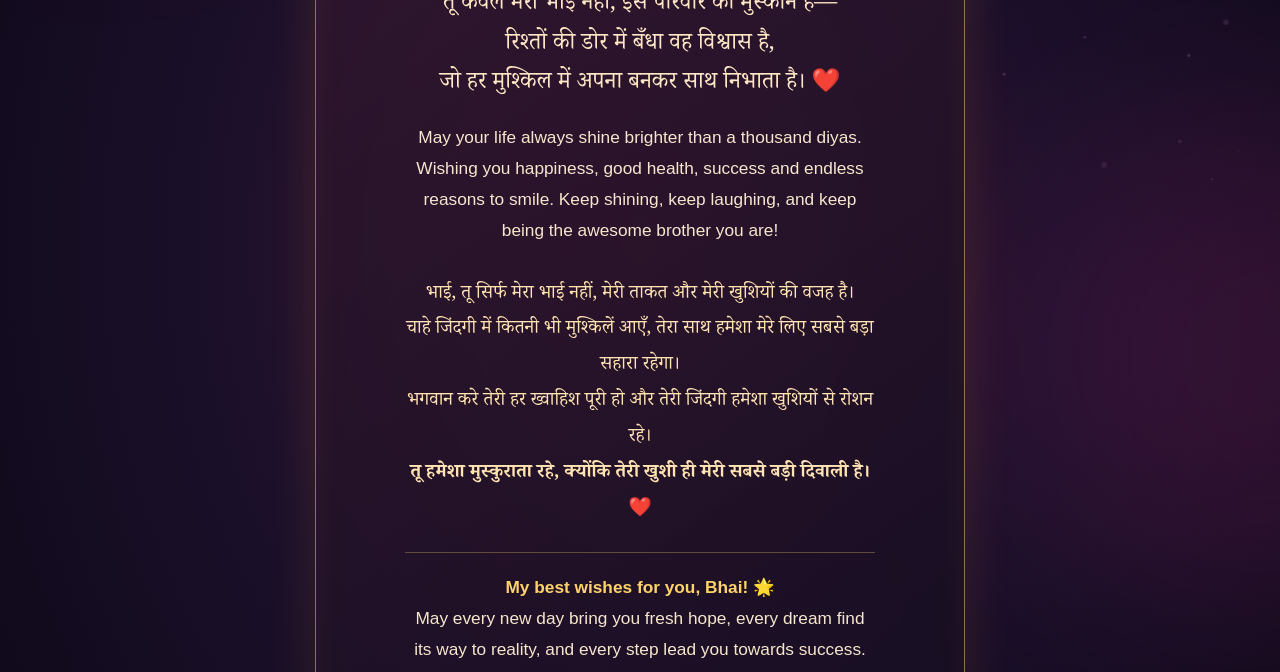
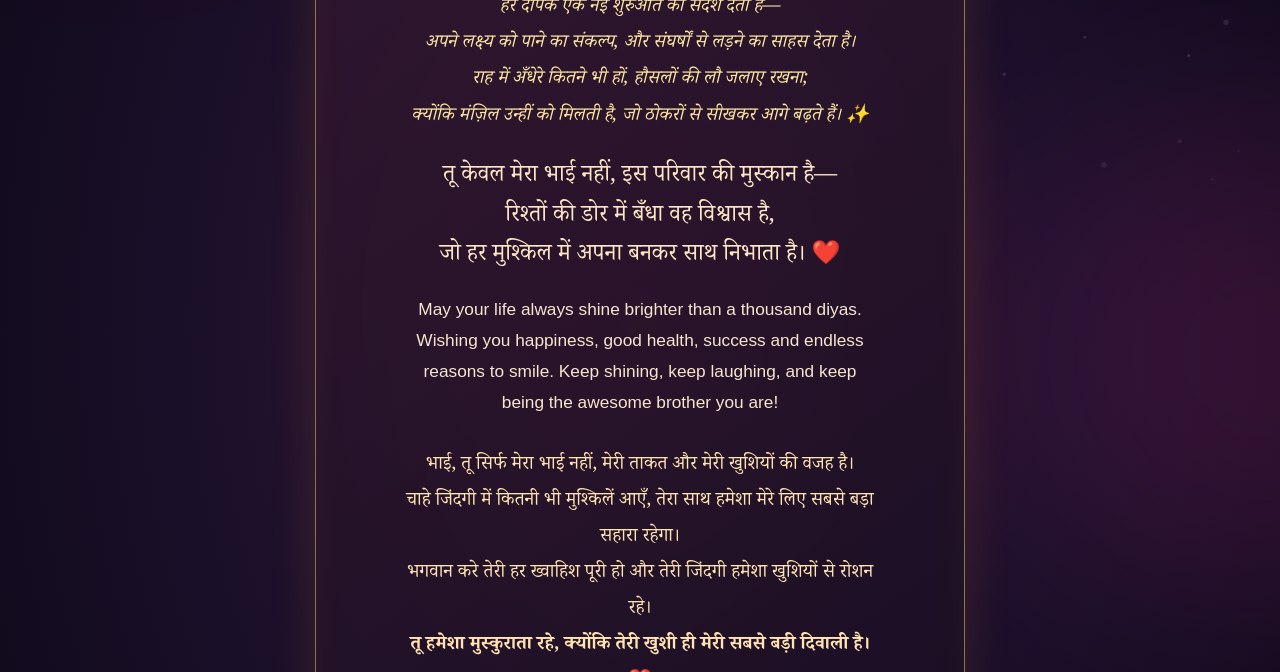
Before and after one commit to skboysandeep0-byte/Mydearfamily12, a plain HTML site: page index.html in a window 1280 px wide. Shown: the part 428-1100 px from the top of the page. Drawn offline with Linux system fonts and the light colour scheme.

Commit message:
Add philosophical Hindi Diwali message about goals and perseverance

```diff
--- a/index.html
+++ b/index.html
@@ -95,6 +95,12 @@
     <div class="eyebrow">A little festival surprise</div>
     <div class="diya-row" aria-hidden="true"><span class="diya">🪔</span><span class="diya">✨</span><span class="diya">🪔</span></div>
     <h1>Happy<br>Diwali!</h1>
+    <p class="message" lang="hi" style="margin:1.1rem auto 1.4rem;color:#ffe7a4;font-family:Georgia,'Noto Serif Devanagari',serif;font-size:1.16rem;line-height:1.95;font-style:italic">
+      हर दीपक एक नई शुरुआत का संदेश देता है—<br>
+      अपने लक्ष्य को पाने का संकल्प, और संघर्षों से लड़ने का साहस देता है।<br>
+      राह में अँधेरे कितने भी हों, हौसलों की लौ जलाए रखना;<br>
+      क्योंकि मंज़िल उन्हीं को मिलती है, जो ठोकरों से सीखकर आगे बढ़ते हैं। ✨
+    </p>
     <p class="sub" lang="hi" style="font-family:Georgia,'Noto Serif Devanagari',serif;line-height:1.7;color:#ffe7c5">तू केवल मेरा भाई नहीं, इस परिवार की मुस्कान है—<br>रिश्तों की डोर में बँधा वह विश्वास है,<br>जो हर मुश्किल में अपना बनकर साथ निभाता है। ❤️</p>
     <p class="message">
       May your life always shine brighter than a thousand diyas.
```
